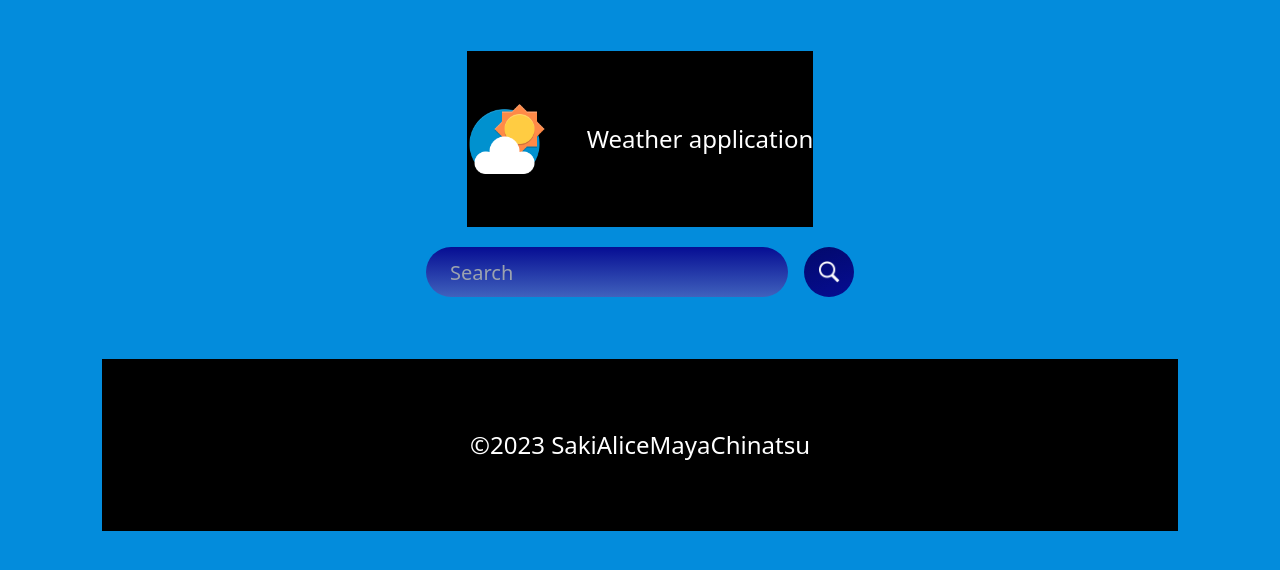
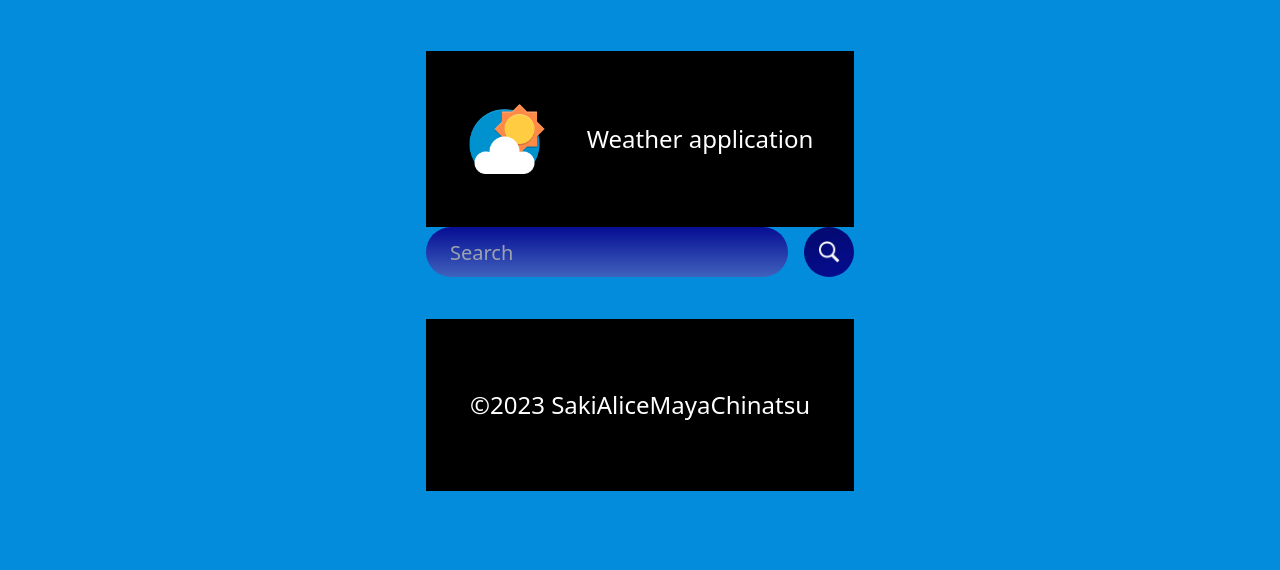
Before and after one commit to Chinatsu0820/react-weather-final, a React app: page / in a window 1280 px wide. Shown: the top 570 px of the page. Built offline with nearby package versions, Linux system fonts and the light colour scheme.

Commit message:
fixed header and footer

```diff
--- a/src/App.js
+++ b/src/App.js
@@ -2,12 +2,16 @@ import React from "react";
 import "./index.css";
 // import Search from "./components/Search.jsx"
 import WeatherApp from './components/WeatherApp.jsx';
+import Header from "./components/Header";
+import Footer from "./components/Footer";
 
 function App() {
   return (
     <div className="App">
+      <Header />
       {/* <Search /> */}
-      <WeatherApp/>
+      <WeatherApp />
+      <Footer />
     </div>
   );
 }
--- a/src/components/WeatherApp.jsx
+++ b/src/components/WeatherApp.jsx
@@ -59,9 +59,10 @@ const WeatherApp = () => {
 
 
     return (
+        <div>
 
             <div className="main-container">
-            <Header />
+
                 <div className="container">
 
                     <div className="searchBar">
@@ -81,7 +82,9 @@ const WeatherApp = () => {
                     </div>
 
                 </div>
-                <Footer />
+
+            </div>
+
         </div>
     );
 };
```
Lines whose indentation alone changed are shown as unchanged.
